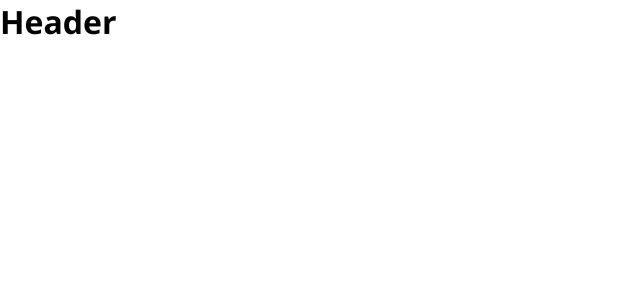
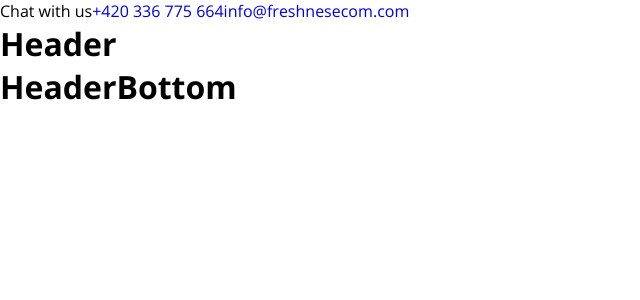
Before and after one commit to shbotirov227/freshnesecom, a React (Create React App) app: page / in a window 1280 px wide. Shown: the top 300 px of the page, without its empty margins (0-640 px from the left). Built offline with nearby package versions, Linux system fonts and the light colour scheme.

Commit message:
Second commit

```diff
--- /dev/null
+++ b/src/components/HeaderBottom/HeaderBottom.jsx
@@ -0,0 +1,11 @@
+import './HeaderBottom.scss';
+
+const HeaderBottom = () => {
+    return (
+        <div className="HeaderBottom">
+            <h1>HeaderBottom</h1>
+        </div>
+    )
+}
+
+export default HeaderBottom;
--- /dev/null
+++ b/src/components/HeaderTop/HeaderTop.jsx
@@ -0,0 +1,17 @@
+
+import './HeaderTop.scss';
+
+const HeaderTop = () => {
+    return (
+        <div className="HeaderTop">
+            {/* <h1>HeaderTop</h1> */}
+            <div className="top">
+                <span>Chat with us</span>
+                <a href="tel:+420 336 775 664">+420 336 775 664</a>
+                <a href="mailto:info@freshnesecom.com">info@freshnesecom.com</a>
+            </div>
+        </div>
+    )
+}
+
+export default HeaderTop;
--- /dev/null
+++ b/src/components/HeaderTop/index.js
@@ -0,0 +1,3 @@
+import HeaderTop from "./HeaderTop";
+
+export default HeaderTop;
--- a/src/containers/Header/Header.jsx
+++ b/src/containers/Header/Header.jsx
@@ -1,9 +1,13 @@
+import HeaderBottom from '../../components/HeaderBottom/HeaderBottom';
+import HeaderTop from '../../components/HeaderTop';
 import './Header.scss';
 
 const Header = () => {
     return (
         <div className="Header">
+            <HeaderTop />
             <h1>Header</h1>
+            <HeaderBottom/>
         </div>
     )
 }
```
Also changed, not shown: src/components/HeaderBottom/HeaderBottom.scss (added), src/components/HeaderBottom/index.js (added), src/components/HeaderTop/HeaderTop.scss (added).
